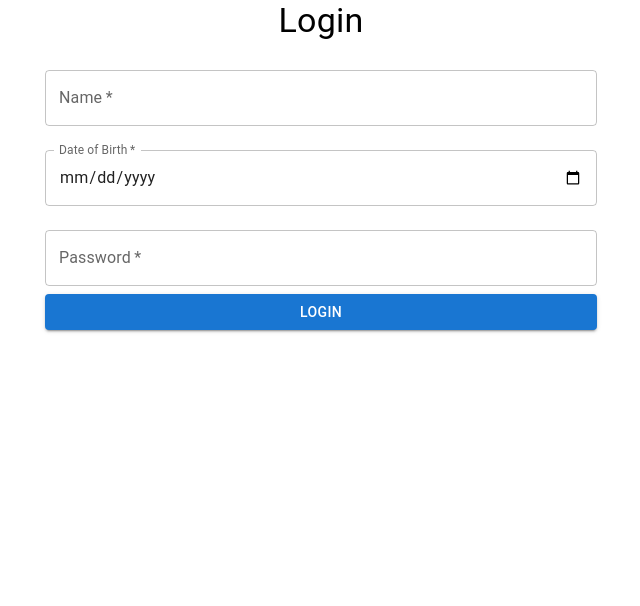
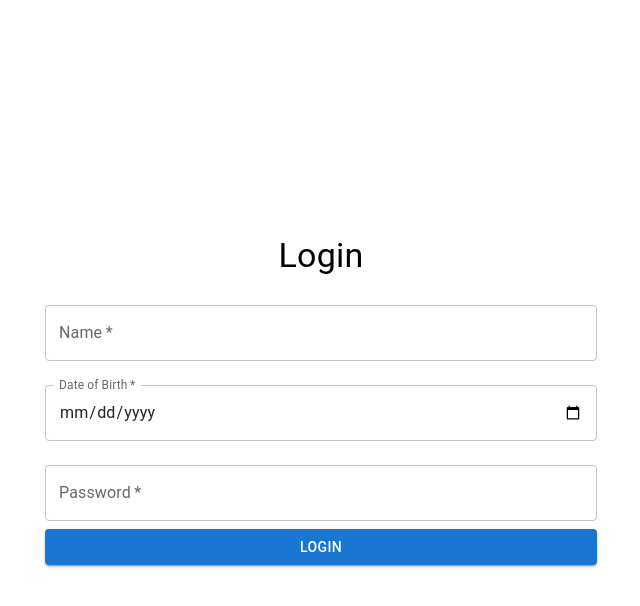
Before and after one commit to tomleejumah/React-Front-End, a React (Create React App) app in the folder frontend/: page / in a window 1280 px wide. Shown: the top 606 px of the page, without its empty margins (319-959 px from the left). Built offline with nearby package versions, Linux system fonts and the light colour scheme.

Commit message:
feat: Add lazy loading for images and update npm dependencies

```diff
--- a/frontend/src/components/Login.tsx
+++ b/frontend/src/components/Login.tsx
@@ -11,7 +11,7 @@ const Login = () => {
   const calculateAge = (dob: string) => {
     const birthDate = new Date(dob);
     const ageDifMs = Date.now() - birthDate.getTime();
-    const ageDate = new Date(ageDifMs); // miliseconds from epoch
+    const ageDate = new Date(ageDifMs); // milliseconds from epoch
     return Math.abs(ageDate.getUTCFullYear() - 1970);
   };
 
@@ -39,7 +39,16 @@ const Login = () => {
   };
 
   return (
-    <Container maxWidth="sm">
+    <Container
+      maxWidth="sm"
+      sx={{
+        display: 'flex',
+        flexDirection: 'column',
+        alignItems: 'center',
+        justifyContent: 'center',
+        minHeight: '100vh',
+      }}
+    >
       <Typography variant="h4" align="center" gutterBottom>
         Login
       </Typography>
@@ -48,7 +57,7 @@ const Login = () => {
           {error}
         </Typography>
       )}
-      <form onSubmit={handleSubmit}>
+      <form onSubmit={handleSubmit} style={{ width: '100%' }}>
         <TextField
           fullWidth
           label="Name"
```
